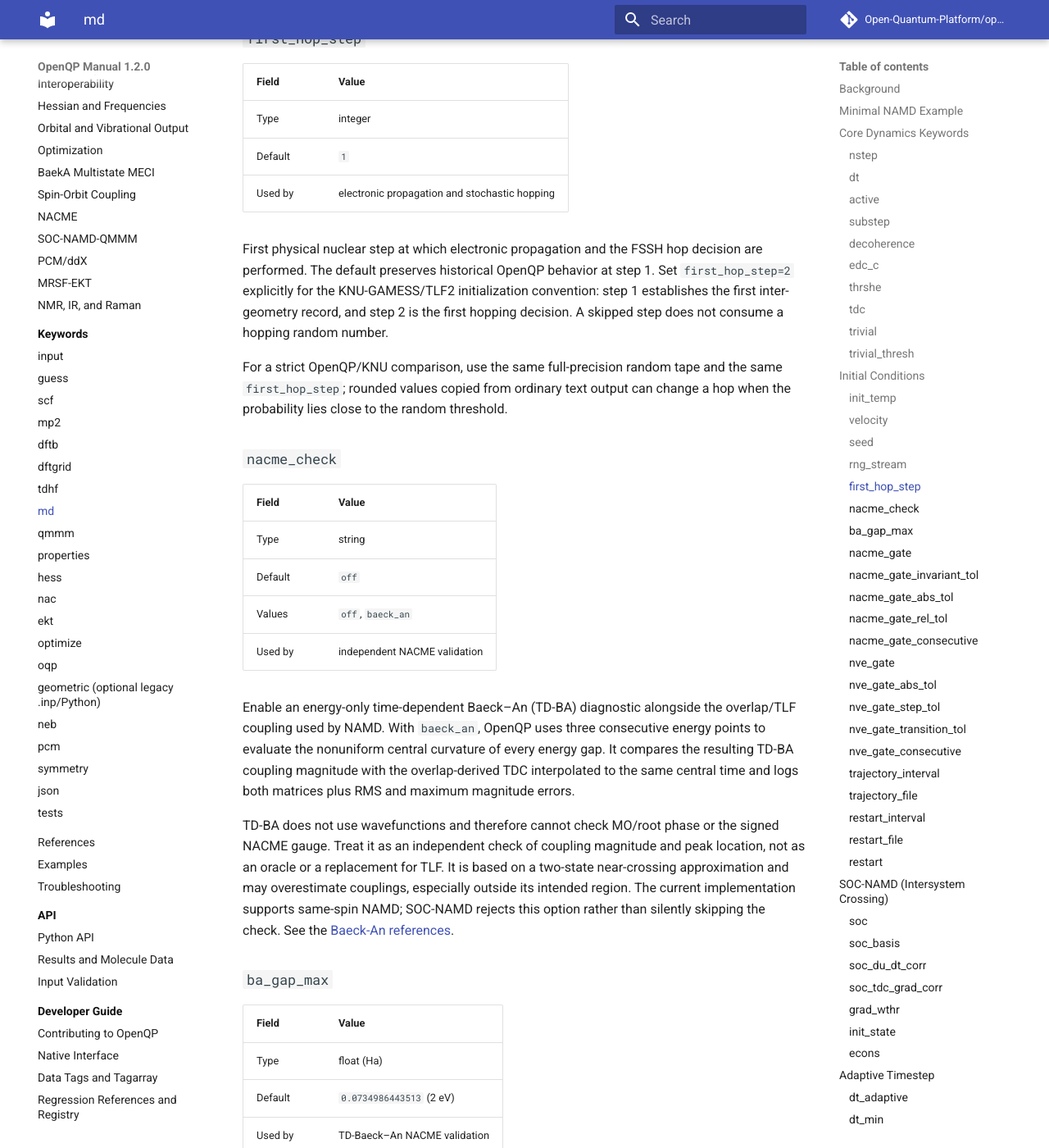
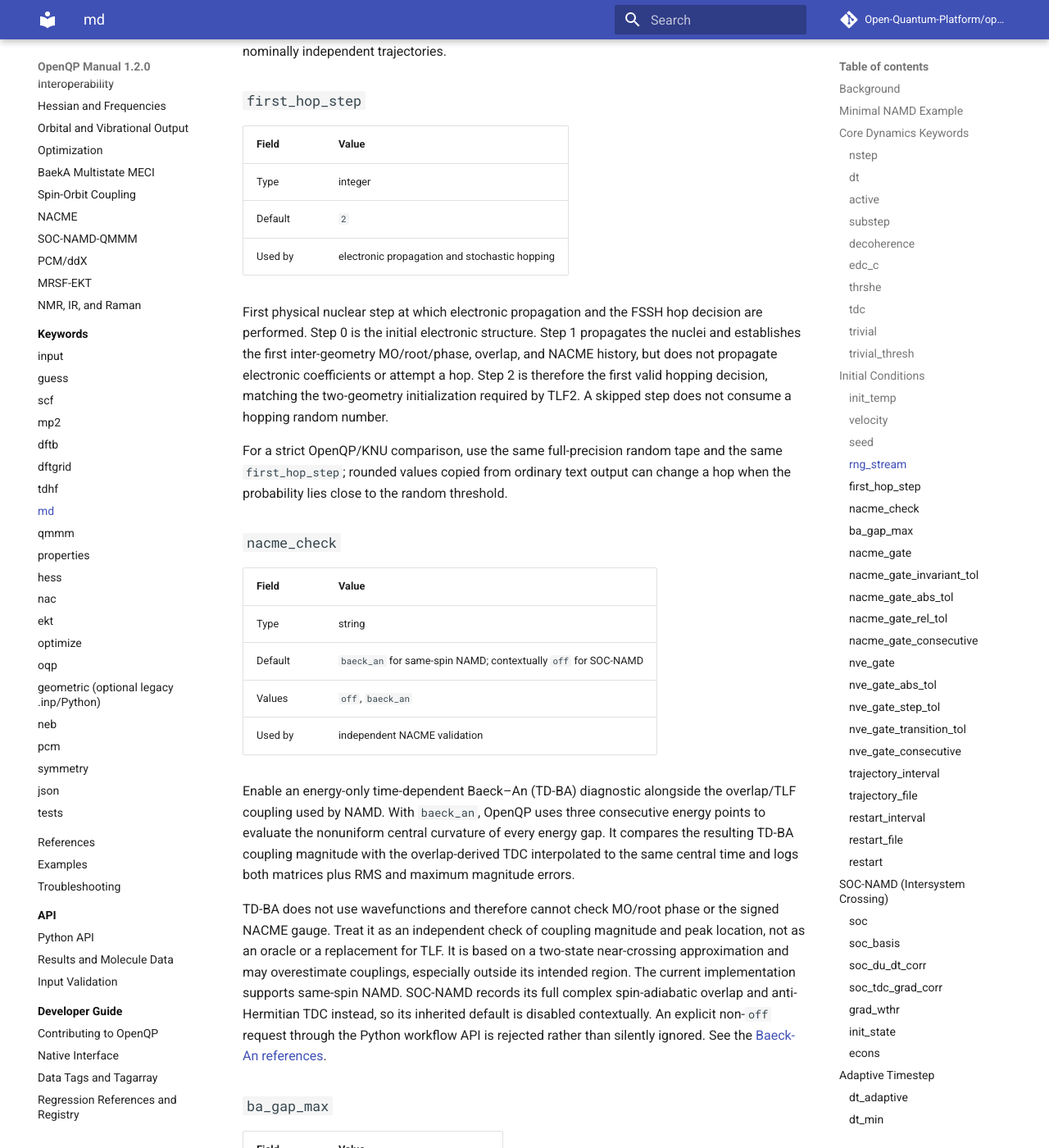
Before and after one commit to Open-Quantum-Platform/openqp-docs, an MkDocs documentation site: the page built from docs/keywords/md.md, in a window 1280 px wide and 1400 px high, scrolled down 6897 px. Shown: the whole window at 82% size. Built offline with MkDocs 1.6.1 and Material for MkDocs 9.7.7, drawn with Linux system fonts in a browser that asks for light colours; comment, search, counter and statistics services are not loaded; some of the changed text lies outside the part shown.

Commit message:
Document SOC NAMD production records

```diff
--- a/docs/keywords/md.md
+++ b/docs/keywords/md.md
@@ -154,12 +154,12 @@
 | Field | Value |
 | --- | --- |
 | Type | float (Ha) |
-| Default | `1.0e9` |
+| Default | `0.1` |
 | Used by | hop gating |
 
 Energy-gap gate for hops: a hop is blocked when the state gap exceeds `thrshe`.
-The large default effectively disables the gate. **Set `thrshe=0.1` for
-SOC-NAMD** to block spurious large-gap hops to S0 at the Franck-Condon geometry.
+The `0.1` Ha default applies to both same-spin and SOC dynamics and blocks
+large-gap transitions outside the intended local crossing region.
 
 ### `tdc`
 
@@ -179,12 +179,13 @@
 | Field | Value |
 | --- | --- |
 | Type | boolean |
-| Default | `True` |
+| Default | `False` |
 | Used by | trivial-crossing handling |
 
 Enable trivial- (weakly avoided) crossing detection and diabatic following, so
 the active surface tracks state character through sharp crossings instead of
-hopping.
+hopping. This is an opt-in heuristic rather than part of standard FSSH; leave
+it off unless the chosen protocol has been validated with it.
 
 ### `trivial_thresh`
 
@@ -230,11 +231,13 @@
 | Field | Value |
 | --- | --- |
 | Type | integer |
-| Default | `1` |
+| Default | `0` (resolved once to the local date as `YYYYMMDD`) |
 | Used by | trajectory counter-RNG |
 
 Seed for the resident Fortran counter-RNG that draws Maxwell initial velocities
-and hopping random numbers. Fix it for reproducible trajectories. A hopping
+and hopping random numbers. The zero sentinel is resolved once when a run starts,
+and the resulting integer is frozen in the generated restart manifest. Set an
+explicit nonzero campaign seed for reproducible ensembles. A hopping
 draw is a pure function of `(seed, rng_stream, physical MD step)`, so worker
 scheduling and unrelated calls cannot shift the hopping sequence.
 
@@ -258,15 +261,16 @@
 | Field | Value |
 | --- | --- |
 | Type | integer |
-| Default | `1` |
+| Default | `2` |
 | Used by | electronic propagation and stochastic hopping |
 
 First physical nuclear step at which electronic propagation and the FSSH hop
-decision are performed. The default preserves historical OpenQP behavior at
-step 1. Set `first_hop_step=2` explicitly for the KNU-GAMESS/TLF2
-initialization convention: step 1 establishes the first inter-geometry record,
-and step 2 is the first hopping decision. A skipped step does not consume a
-hopping random number.
+decision are performed. Step 0 is the initial electronic structure. Step 1
+propagates the nuclei and establishes the first inter-geometry MO/root/phase,
+overlap, and NACME history, but does not propagate electronic coefficients or
+attempt a hop. Step 2 is therefore the first valid hopping decision, matching
+the two-geometry initialization required by TLF2. A skipped step does not
+consume a hopping random number.
 
 For a strict OpenQP/KNU comparison, use the same full-precision random tape and
 the same `first_hop_step`; rounded values copied from ordinary text output can
@@ -277,7 +281,7 @@
 | Field | Value |
 | --- | --- |
 | Type | string |
-| Default | `off` |
+| Default | `baeck_an` for same-spin NAMD; contextually `off` for SOC-NAMD |
 | Values | `off`, `baeck_an` |
 | Used by | independent NACME validation |
 
@@ -293,8 +297,11 @@
 peak location, not as an oracle or a replacement for TLF. It is based on a
 two-state near-crossing approximation and may overestimate couplings, especially
 outside its intended region. The current implementation supports same-spin
-NAMD; SOC-NAMD rejects this option rather than silently skipping the check. See
-the [Baeck-An references](../references.md#nonadiabatic-dynamics).
+NAMD. SOC-NAMD records its full complex spin-adiabatic overlap and anti-Hermitian
+TDC instead, so its inherited default is disabled contextually. An explicit
+non-`off` request through the Python workflow API is rejected rather than
+silently ignored. See the
+[Baeck-An references](../references.md#nonadiabatic-dynamics).
 
 ### `ba_gap_max`
 
@@ -314,7 +321,7 @@
 | Field | Value |
 | --- | --- |
 | Type | string |
-| Default | `warn` |
+| Default | `off` |
 | Values | `off`, `warn`, `error` |
 | Used by | MD NACME validation policy |
 
@@ -381,11 +388,12 @@
 | Field | Value |
 | --- | --- |
 | Type | string |
-| Default | `off` |
+| Default | `warn` for NVE; contextually `off` for NVT |
 | Values | `off`, `warn`, `error` |
 | Used by | same-spin NVE/FSSH energy validation |
 
-Validate the nominally microcanonical same-spin gas-phase or QM/MM trajectory.
+Validate the nominally microcanonical gas-phase or QM/MM trajectory, including
+same-spin and SOC drivers.
 The driver records total-energy drift from step zero, the change from the
 previous step, the energy discontinuity at a successful hop or trivial state
 change, and drift per femtosecond. `warn` prints the NVE table without stopping;
@@ -465,7 +473,9 @@
 random value, state overlap, overlap TDC, the active reference TDC/mask, gate
 metrics, and root/phase tracking order, phase, matched overlap, and margin. It
 also stores the NVE drift, step change, transition jump, drift rate, verdict,
-and failure streak. It is not an NPZ/ZIP archive: those formats cannot be
+and failure streak. SOC records additionally retain the complex spin-adiabatic
+overlap and anti-Hermitian TDC as real/imaginary components plus the active
+representation (`adiabatic` or `mch`). It is not an NPZ/ZIP archive: those formats cannot be
 appended safely without rewriting the complete trajectory and cannot be
 memory-mapped record by record. Compress a completed trajectory only as an
 archival/post-processing step.
@@ -512,8 +522,11 @@
 Compressed, non-pickle numerical checkpoint containing coordinates, velocities,
 acceleration, electronic coefficients, the previous electronic-structure tag
 bundle required by MO/root/phase tracking, counter-RNG identity, NACME gate
-streak, and TD-BA three-point history. The file is written to a temporary file,
-flushed, and atomically replaced.
+streak, and TD-BA three-point history. SOC checkpoints additionally contain the
+previous SOC eigensystem and singlet/triplet response vectors needed for the
+next spin-adiabatic overlap. Their exact shapes, dtypes, and finite values are
+validated before restoration. The file is written to a temporary file, flushed,
+and atomically replaced.
 
 ### `restart`
 
@@ -528,17 +541,17 @@
 Every canonical `.oqp` NAMD run also writes a directly runnable file named
 `<project>.namd.restart.oqp` beside the main log. It preserves the original
 request, resolves input-owned paths against the original input directory, and
-adds `restart=true` plus explicit checkpoint, trajectory, and NACME-audit
-paths. Run this manifest to continue toward the original final `nstep`;
+adds `restart=true` plus explicit checkpoint and trajectory paths and freezes a
+date-derived seed. Run this manifest to continue toward the original final `nstep`;
 `nstep` is not interpreted as an additional number of steps. The manifest and
 its NPZ numerical checkpoint must remain together. Deriving the manifest name
 from the project/log stem prevents simultaneous trajectories in one output
 directory from overwriting each other.
 
-Restart, packed trajectory/checkpoint/validation output, NVE gating, and NACME
-comparison currently support same-spin gas-phase and QM/MM NAMD. SOC-NAMD
-rejects these requested controls until its additional spin-adiabatic/MCH
-histories and record format are included.
+Restart, packed trajectory/checkpoint output, and NVE gating support all four
+same-spin/SOC and gas-phase/QM/MM driver combinations. The independent TD-BA
+NACME comparison remains same-spin only; SOC stores its complex overlap/TDC but
+does not reinterpret TD-BA as a spin-adiabatic reference.
 
 ## SOC-NAMD (Intersystem Crossing)
 
```
Also changed, not shown: other parts of docs/keywords/md.md (+3 -3 lines), docs/python-scripting.md (+19 -12 lines), docs/workflows/soc-namd-qmmm.md (+36 -11 lines).
